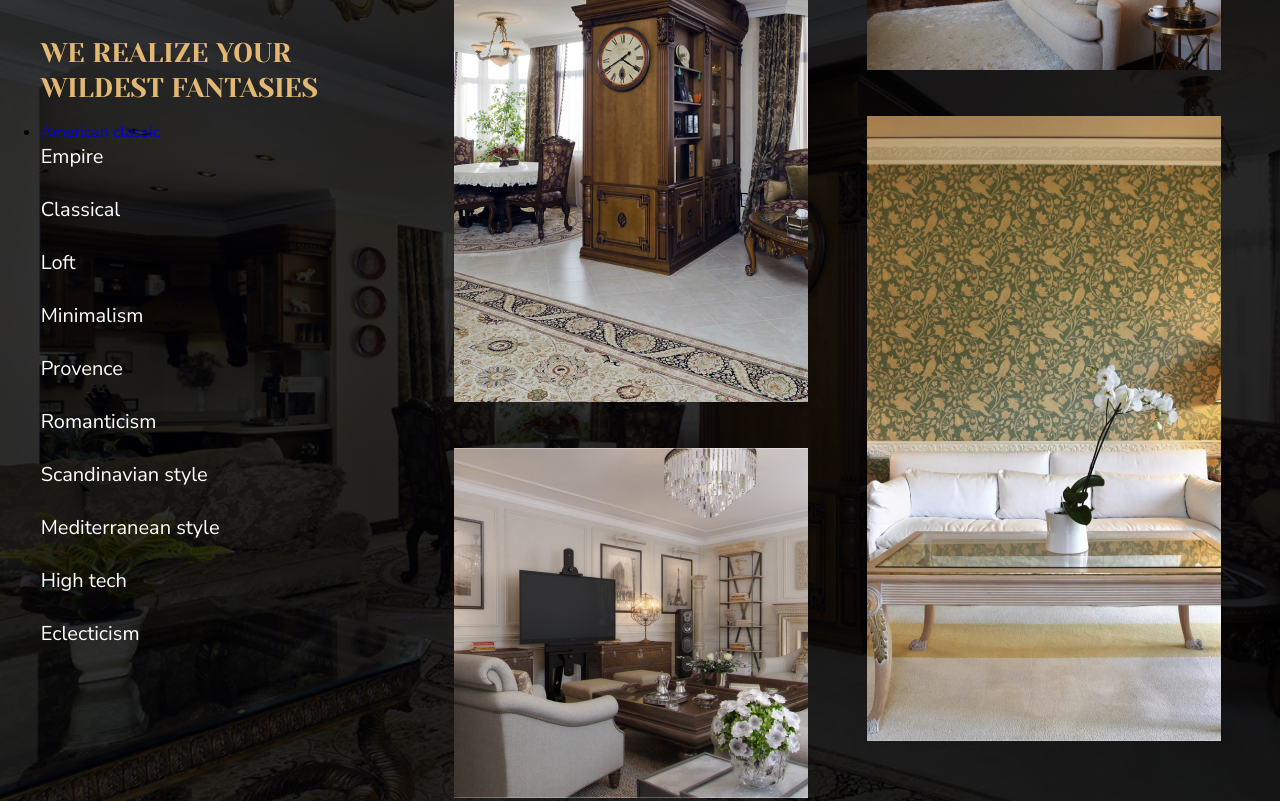
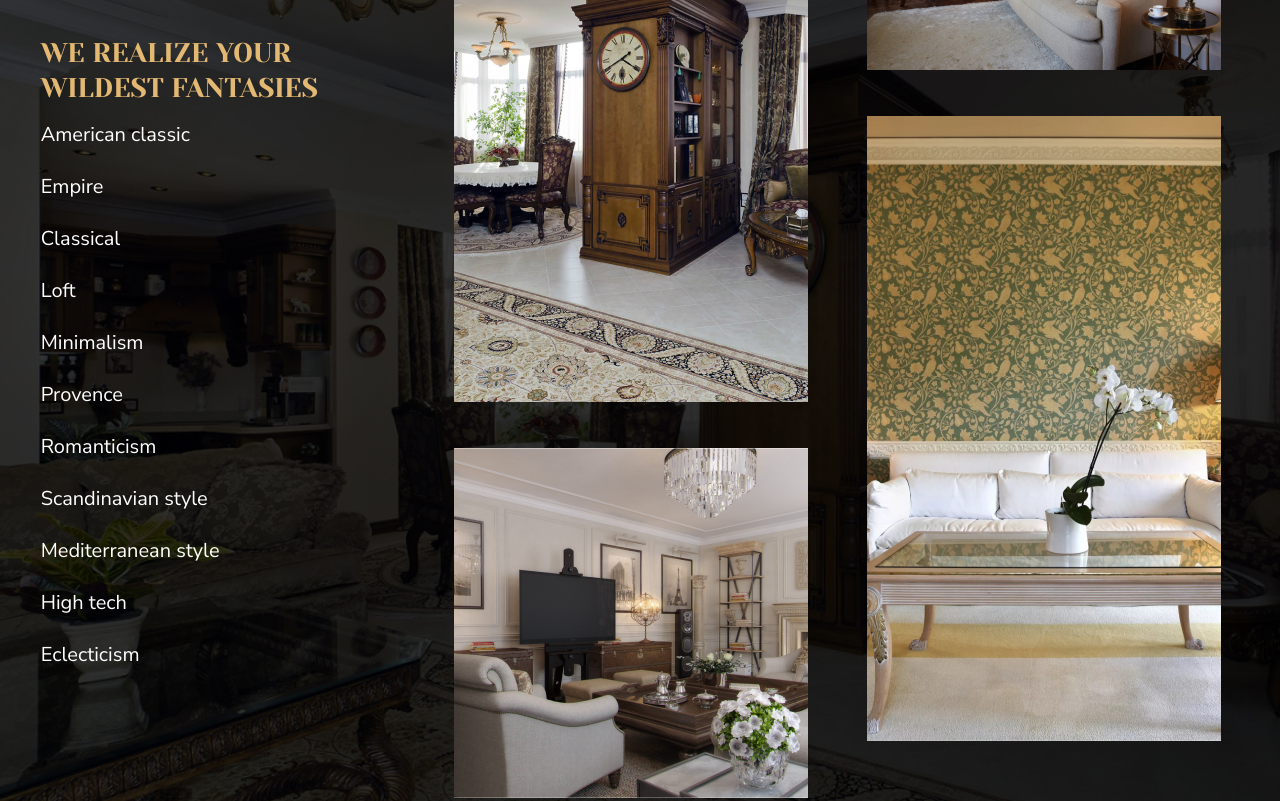
Before and after one commit to FankaPanik/homeworksf, a plain HTML site: page index.html in a window 1280 px wide. Shown: the part 4620-5421 px from the top of the page. Drawn offline with Linux system fonts and the light colour scheme.

Commit message:
Изменения в списке и карте

```diff
--- a/css/media.css
+++ b/css/media.css
@@ -374,10 +374,6 @@
         font-size: 23px;
     }
 
-    .block__text {
-        font-size: 14px;
-    }
-
     .block__button {
         display: flex;
         flex-direction: column;
@@ -397,10 +393,6 @@
         font-size: 22px;
     }
 
-    .pr__info-title {
-        font-size: 14px;
-    }
-
     .arrow__play {
         width: 37px;
         height: 37px;
@@ -411,16 +403,15 @@
         height: 10px;
     }
 
-    .control__text {
+    .block__text,
+    .pr__info-title,
+    .control__text,
+    .price__text {
         font-size: 14px;
     }
 
     .price {
         padding-top: 30px;
-    }
-
-    .price__text {
-        font-size: 14px;
     }
 
     .work {
@@ -478,10 +469,6 @@
         font-size: 10px;
     }
 
-    .projects__item-left {
-        width: 100%;
-    }
-
     .control__text {
         margin-bottom: 30px;
     }
@@ -490,10 +477,8 @@
         left: 40%;
     }
 
-    .card__item {
-        width: 100%;
-    }
-
+    .projects__item-left,
+    .card__item,
     .checkbox {
         width: 100%;
     }
--- a/css/style.css
+++ b/css/style.css
@@ -742,18 +742,20 @@ input:checked + label:before {
     margin-top: 140px;
     width: 80%;
 }
-
-.work__col-list {
+.work__col-list{
+    padding-left: 0;
+}
+.work__col-list li{
     display: inline-block;
-    padding: 0;
     width: 50%;
+    margin-bottom: 25px;
 }
 
-.work__col-list a {
+.work__col-list li a {
     text-decoration: none;
 }
 
-.work__col-list > a > li {
+.work__col-list > li > a {
     font-size: 20px;
     color: #FFFFFF;
     list-style: none;
@@ -762,7 +764,7 @@ input:checked + label:before {
     border-bottom: 1px solid transparent;
 }
 
-.work__col-list > a > li:hover {
+.work__col-list > li > a:hover {
     border-bottom: 1px solid #E3B873;
     color: #E3B873;
     cursor: pointer;
--- a/index.html
+++ b/index.html
@@ -337,36 +337,30 @@
                     <ul class="work__col-list">
                         <li><a href="#">American classic</a></li>
 
-                        <a href="#">
-                            <li>Empire</li>
-                        </a>
-                        <a href="#">
-                            <li>Classical</li>
-                        </a>
-                        <a href="#">
-                            <li>Loft</li>
-                        </a>
-                        <a href="#">
-                            <li>Minimalism</li>
-                        </a>
-                        <a href="#">
-                            <li>Provence</li>
-                        </a>
-                        <a href="#">
-                            <li>Romanticism</li>
-                        </a>
-                        <a href="#">
-                            <li>Scandinavian style</li>
-                        </a>
-                        <a href="#">
-                            <li>Mediterranean style</li>
-                        </a>
-                        <a href="#">
-                            <li>High tech</li>
-                        </a>
-                        <a href="#">
-                            <li>Eclecticism</li>
-                        </a>
+                        <li><a href="#">
+                            Empire</a> </li>
+                        <li><a href="#">
+                            Classical</a></li>
+                        <li><a href="#">
+                            Loft</a></li>
+                        <li><a href="#">
+                            Minimalism</a></li>
+                        <li><a href="#">
+                            Provence</a></li>
+                        <li><a href="#">
+                            Romanticism</a></li>
+                        <li><a href="#">
+                            Scandinavian style
+                        </a></li>
+                        <li><a href="#">
+                            Mediterranean style
+                        </a></li>
+                        <li><a href="#">
+                            High tech
+                        </a></li>
+                        <li><a href="#">
+                            Eclecticism
+                        </a></li>
                     </ul>
                 </div>
                 <div class="work__column">
@@ -459,7 +453,7 @@
                             <li>Redevelopment</li>
                             <li>Layout of furniture</li>
                             <li>Plan of ceilings</li>
-                            <li> Floor Plan</li>
+                            <li>Floor Plan</li>
                             <li>Electricians plan</li>
                             <li>Lighting plan</li>
                             <li>Wall reamers</li>
@@ -773,10 +767,10 @@
                     <div class="map-icon">
                         <a href="#"><img src="img/icons/instagram.svg" alt="instagram"></a>
                     </div>
-                    <div class="map__item map__item-img">
+                </div>
+                <div class="map__item map__item-img">
                         <img src="img/photo/map.jpg" alt="">
                     </div>
-                </div>
             </div>
         </div>
     </section>
```
